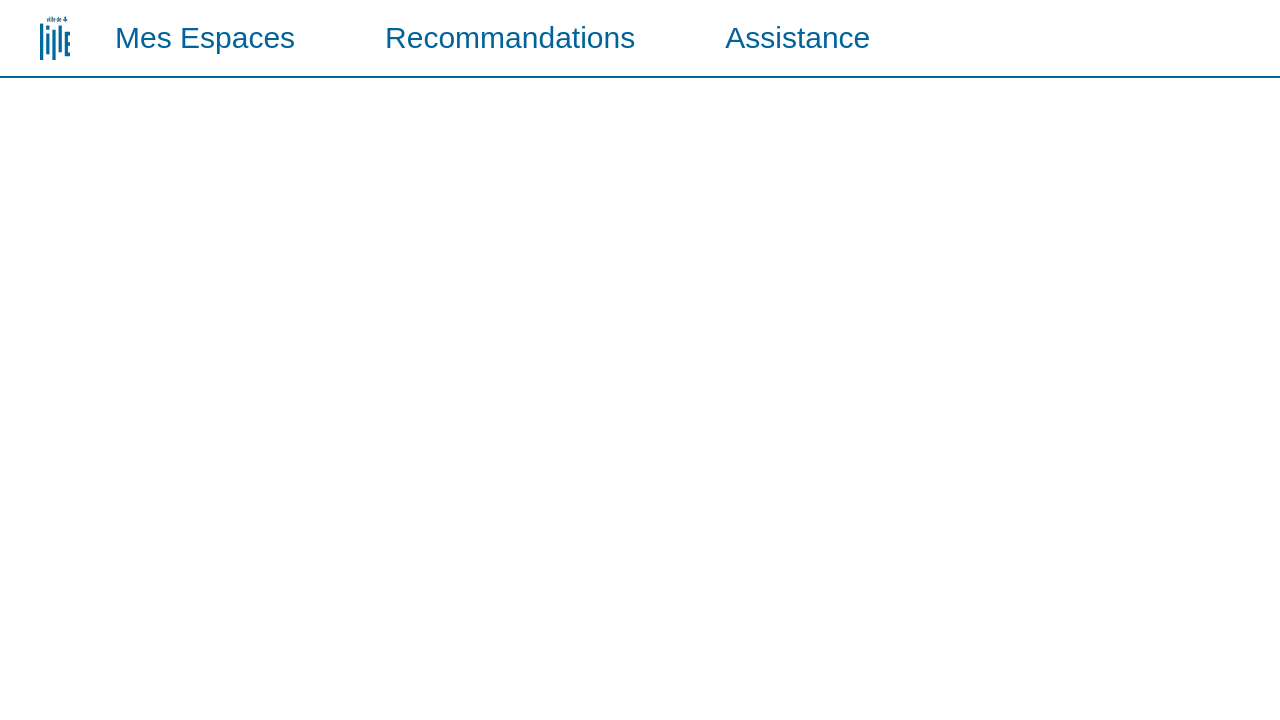
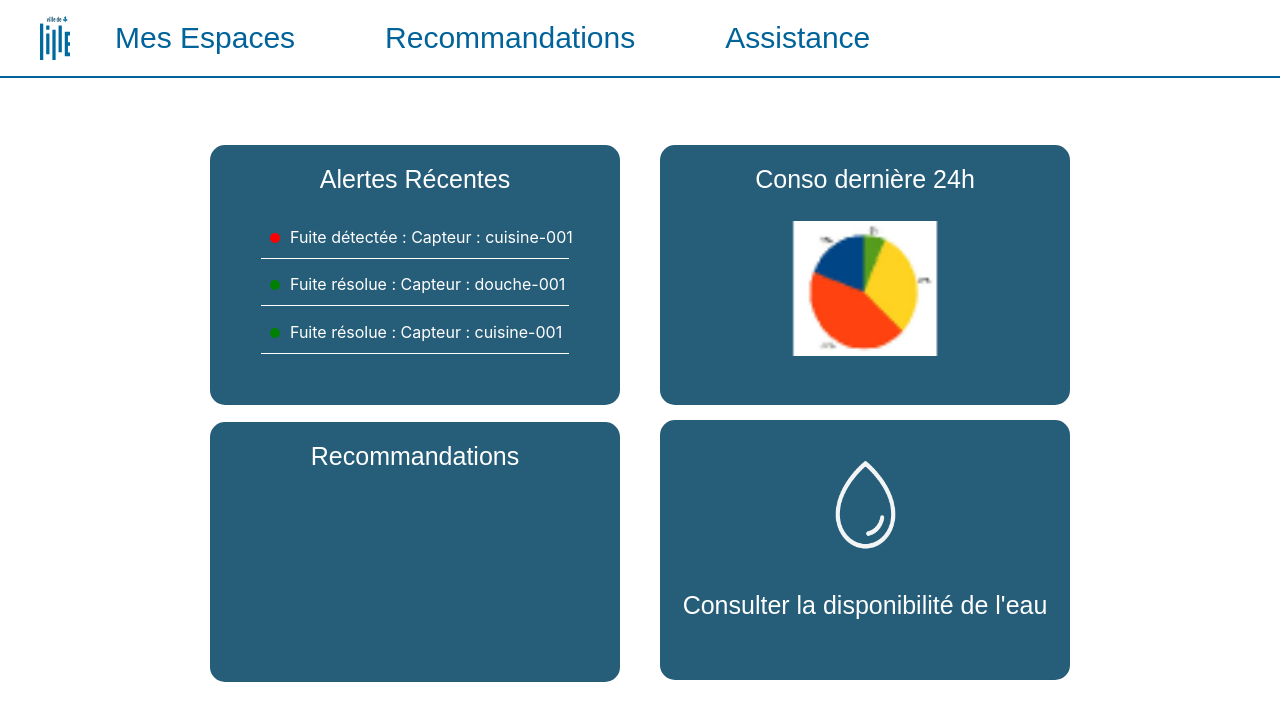
Before and after one commit to Gaetanerk/water_management, a React (Create React App) app: page / in a window 1280 px wide. Shown: the top 720 px of the page. Built offline with nearby package versions, Linux system fonts and the light colour scheme.

Commit message:
accueil_mel

```diff
--- a/src/App.js
+++ b/src/App.js
@@ -1,11 +1,11 @@
 import logo from './logo.svg';
 import './App.css';
-import NavbarMel from './components/navbar_mel/navbar_mel';
+import AccueilMel from './components/accueil_mel/accueil_mel';
 
 function App() {
   return (
     <div>
-      <NavbarMel />
+      <AccueilMel />
     </div>
   );
 }
--- a/src/components/accueil_mel/accueil_mel.js
+++ b/src/components/accueil_mel/accueil_mel.js
@@ -5,7 +5,7 @@
 import RecommandationsMel from '../recommandations_mel/recommandations_mel';
 import DispoEau from '../dispo_eau/dispoEau';
 
-const Accueil = () => {
+const AccueilMel = () => {
     return (
       <div id='accueil'>
         <Navbar />
@@ -25,4 +25,4 @@
     );
   };
 
-export default Accueil;
+export default AccueilMel;
```
